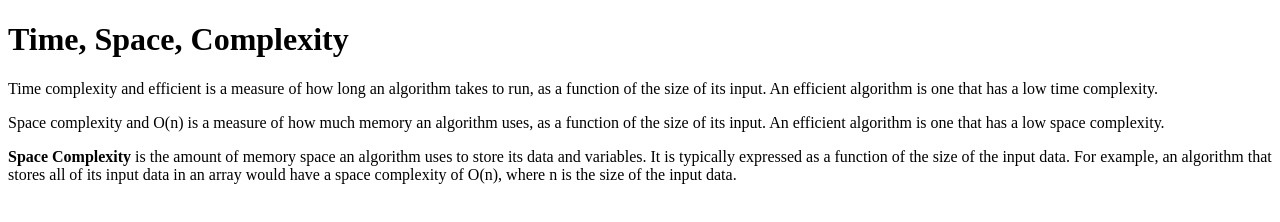
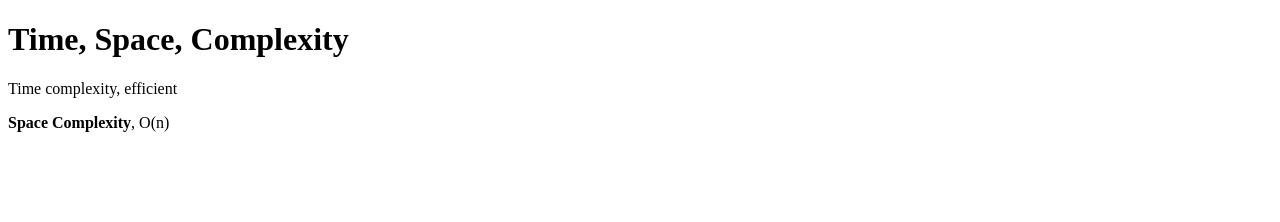
Before and after one commit to acciojob/time-and-space-complexity-shankhub01, a website: page main.html in a window 1280 px wide. Drawn offline with Linux system fonts and the light colour scheme.

Commit message:
created a submission

```diff
--- a/main.html
+++ b/main.html
@@ -10,10 +10,8 @@
 <body>
 	<!-- the entire body must be written by student -->
 	<h1>Time, Space, Complexity</h1>
-	<p>Time complexity  and efficient is a measure of how long an algorithm takes to run, as a function of the size of its input. An efficient algorithm is one that has a low time complexity.</p>
-<p>Space complexity and O(n) is a measure of how much memory an algorithm uses, as a function of the size of its input. An efficient algorithm is one that has a low space complexity.</p>
-<p><b>Space Complexity</b> is the amount of memory space an algorithm uses to store its data and variables. It is typically expressed as a function of the size of the input data. For example, an algorithm that stores all of its input data in an array would have a space complexity of O(n), where n is the size of the input data.</p>
-
+	<p>Time complexity, efficient</p>
+	<p><b>Space Complexity</b>, O(n)</p>
     <script type="text/javascript" src="./script.js">
 </script>
 
```
